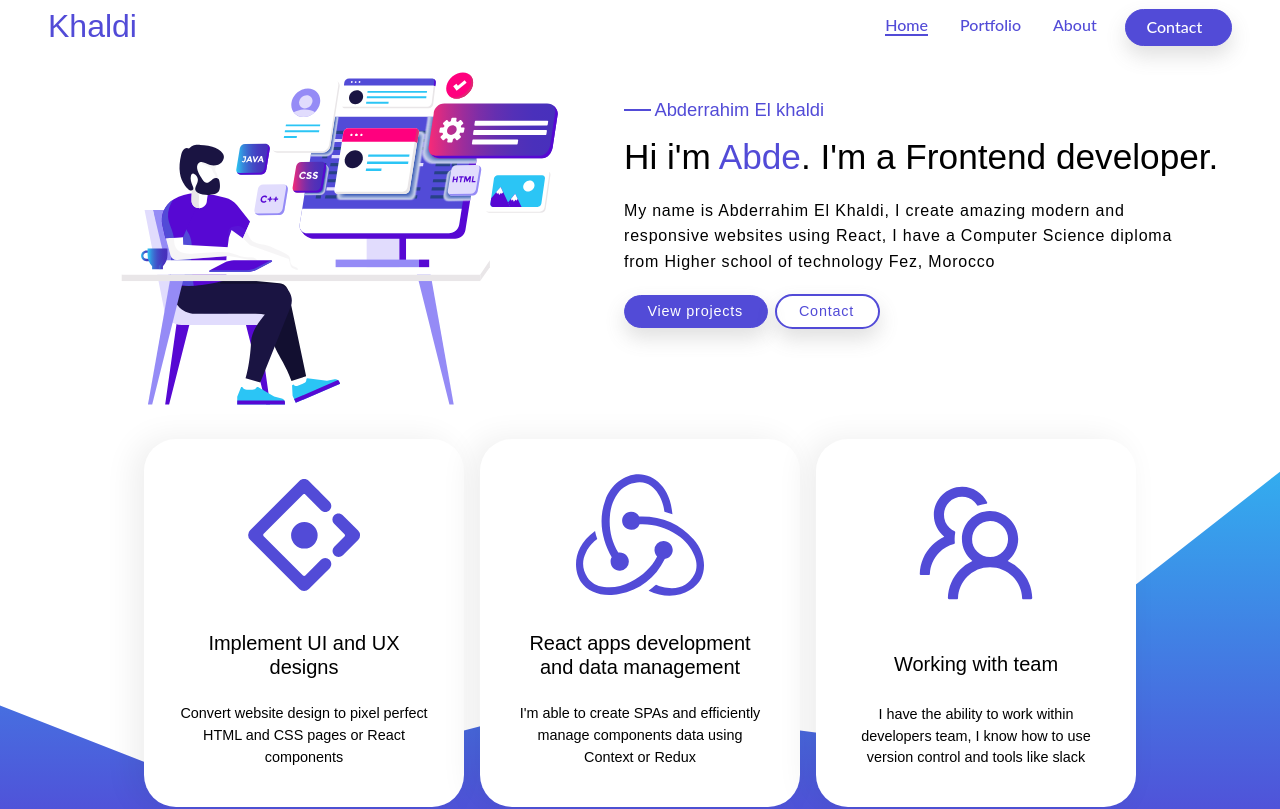
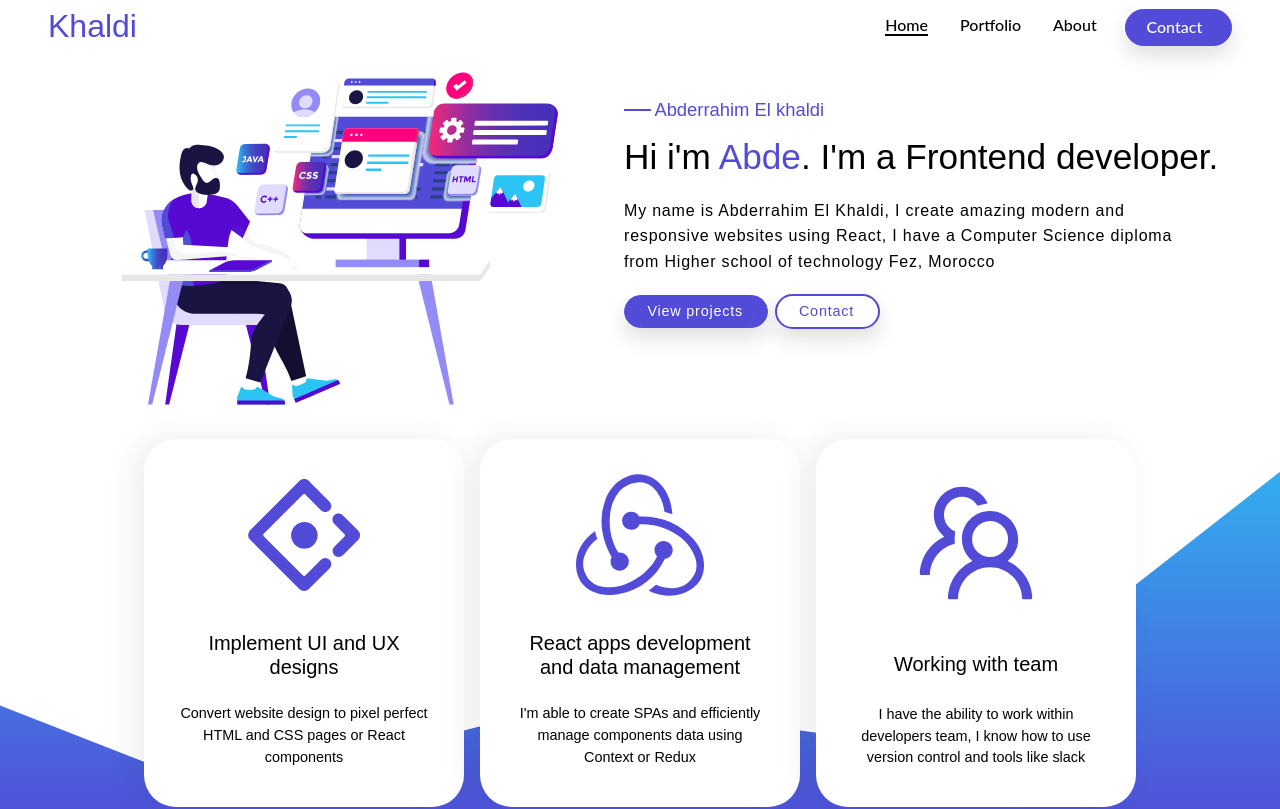
Before and after one commit to devkhaldi/portfolio, a React (Create React App) app: page / in a window 1280 px wide. Shown: the top 809 px of the page. Built offline with nearby package versions, Linux system fonts and the light colour scheme.

Commit message:
fix navbar items

```diff
--- a/src/components/Navbar.css
+++ b/src/components/Navbar.css
@@ -45,7 +45,7 @@ nav .nav-items {
 }
 nav .nav-items .nav-item {
   display: block;
-  color: var(--text-2);
+  color: var(--black);
   text-decoration: none;
   font-size: 1rem;
   font-weight: 500;
@@ -69,14 +69,14 @@ nav .nav-items .active::after {
   height: 0.15rem;
   display: block;
   width: 100%;
-  background: var(--text-2);
+  background: var(--black);
 }
 nav .nav-items .active:hover::after,
 nav .nav-items .nav-item:hover::after {
   content: "";
   width: 100%;
   display: block;
-  background: var(--text-2);
+  background: var(--black);
   height: 0.15rem;
 }
 nav .nav-items .contact .btn,
```
